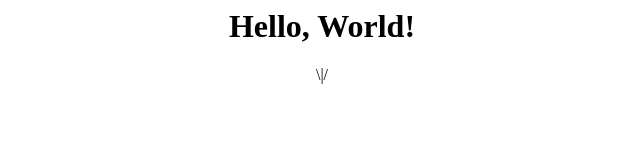
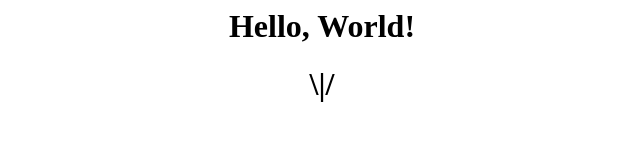
Before and after one commit to MikNevMikNev/MikNev-s-repository, a plain HTML site: page web/index.html in a window 1280 px wide. Shown: the full height of the page, 318-958 px from the left. Drawn offline with Linux system fonts and the light colour scheme.

Commit message:
Update index.html

```diff
--- a/web/index.html
+++ b/web/index.html
@@ -1,5 +1,5 @@
 <center>
 <h1>Hello, World!</h1>
 <p> </p>
-<p>\|/</p>
+<h1>\|/</h1>
 </center>
```
